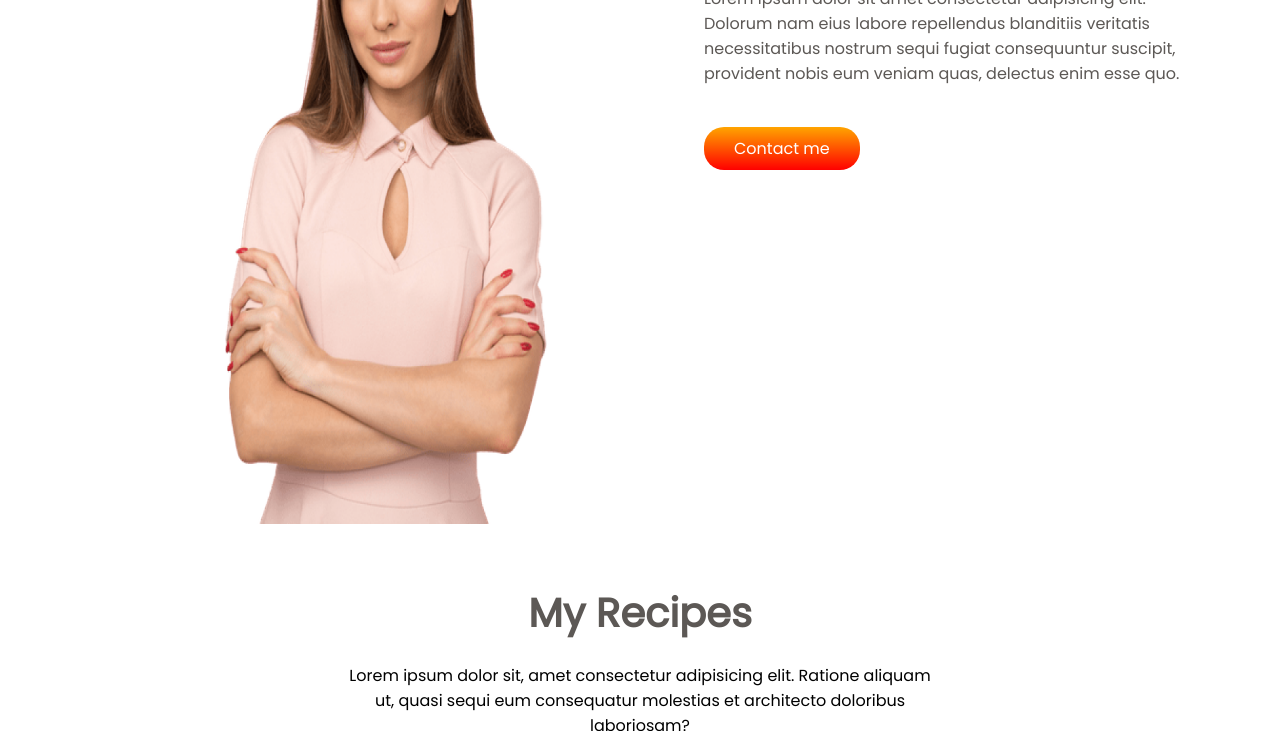
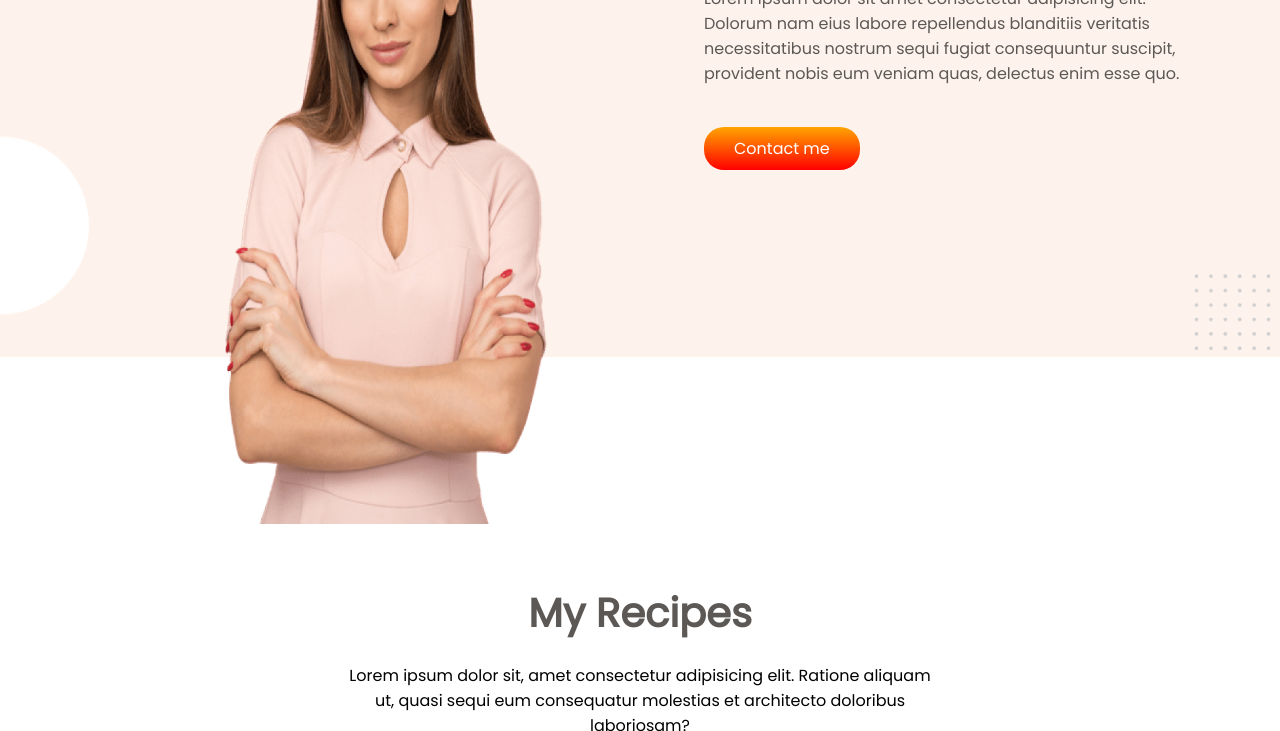
Before and after one commit to Junaed-Uddin/healthy-eat, a plain HTML site: page index.html in a window 1280 px wide. Shown: the part 679-1410 px from the top of the page. Drawn offline with Linux system fonts and the light colour scheme.

Commit message:
error solved 1

```diff
--- a/css/style.css
+++ b/css/style.css
@@ -58,7 +58,7 @@ h2 {
 
 /* contact food section  */
 .contact-section {
-  background-image: url('./images/7.png');
+  background-image: url('./../images/7.png');
   background-size: 100%;
   background-repeat: no-repeat;
   margin-top: 4%;
```
